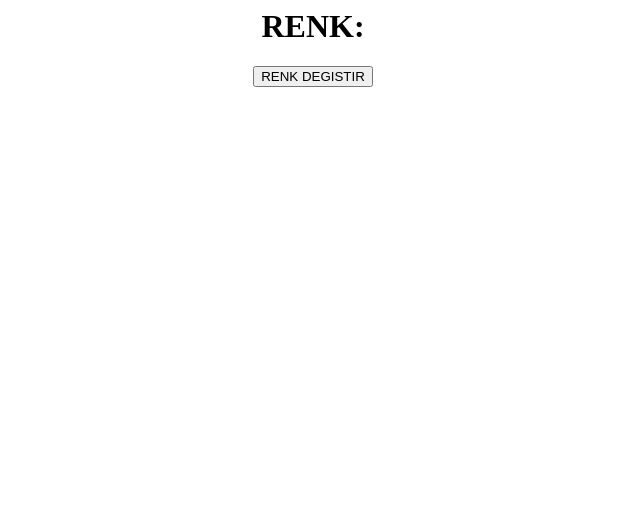
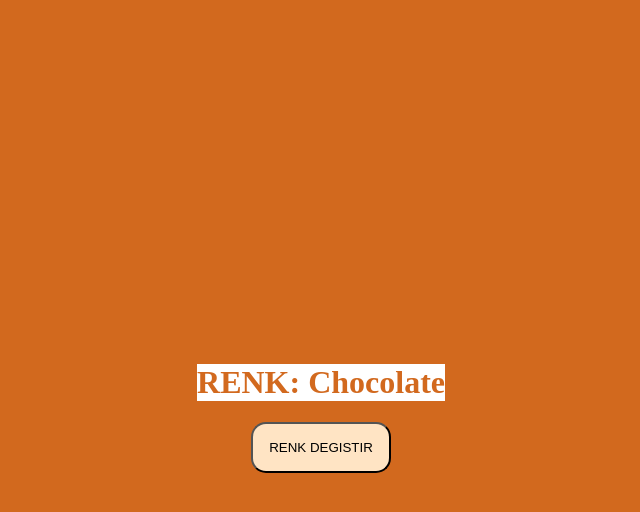
Before and after one commit to mhtpky/JAVASCRIPT, a plain HTML site: page bolum6_diziler/ornek2_renkDegistirici/index.html in a window 1280 px wide. Both pictures are taken after a click on the button "RENK DEGISTIR". Shown: the whole page, without its empty margins (327-967 px from the left). Drawn offline with Linux system fonts and the light colour scheme.

Commit message:
all examples

```diff
--- a/bolum6_diziler/ornek2_renkDegistirici/index.html
+++ b/bolum6_diziler/ornek2_renkDegistirici/index.html
@@ -8,10 +8,21 @@
     <title>RENK DEGISTIRICI</title>
 </head>
 
+<!-- HEX(16) > hegze desimal renk paleti
+   0-1-2-3-4-5-6-7-8-9-A-B-C-D-E-F toplam 16
+   Bir renk 6 basamakli ifade edilir ve herbir basamak 0-F arasi bir deger alir
+   ORNEGIN >> #2FBC10 >>
+   ilk 2 basamak(2F) >RED
+   Orta 2 basamak(BC)>GREEN
+   Son 2 basamak (10)>BLUE olusturu
+     -->
+
 <body>
-    <h1>RENK: <span class="renk"></span></h1>
+    <div class="container">
+        <h1>RENK: <span class="renk"></span></h1>
 
-    <button class="btn">RENK DEGISTIR</button>
+        <button class="btn">RENK DEGISTIR</button>
+    </div>
 
     <script src="renk.js"></script>
 </body>
--- a/bolum6_diziler/ornek2_renkDegistirici/renk.css
+++ b/bolum6_diziler/ornek2_renkDegistirici/renk.css
@@ -1,3 +1,30 @@
-* {
+.container {
+    width: 100vw;
+    min-height: 100vh;
+    /* vw >> viewport-width(tarayicinin alani)demektir. tarayici alaninin %100 dmektir
+       vh >> viewport-height*/
     text-align: center;
+    flex-direction: column;
+    /* satir satir dizsin demis olduk alt alta gelmesi icin  */
+    display: flex;
+    justify-content: center;
+    align-items: center;
+    /* align-item center >> yatay
+       justify-content >> dikey hizalama icin kullaniulir
+       her ikisi icin de display-flex kullanilmasi gerekir */
 }
+
+.btn {
+    padding: 1rem;
+    background-color: bisque;
+    border-radius: 15px;
+}
+
+.btn:hover {
+    background-color: rgb(159, 122, 76);
+    /* btn uzerine gelince renk degistirsin  */
+}
+
+h1 {
+    background-color: white;
+}
--- a/bolum6_diziler/ornek2_renkDegistirici/renk.js
+++ b/bolum6_diziler/ornek2_renkDegistirici/renk.js
@@ -0,0 +1,157 @@
+document.querySelector(".btn").onclick = function() {
+    const renkler = [
+        "AliceBlue",
+        "AntiqueWhite",
+        "Aqua",
+        "Aquamarine",
+        "Azure",
+        "Beige",
+        "Bisque",
+        "Black",
+        "BlanchedAlmond",
+        "Blue",
+        "BlueViolet",
+        "Brown",
+        "BurlyWood",
+        "CadetBlue",
+        "Chartreuse",
+        "Chocolate",
+        "Coral",
+        "CornflowerBlue",
+        "Cornsilk",
+        "Crimson",
+        "Cyan",
+        "DarkBlue",
+        "DarkCyan",
+        "DarkGoldenRod",
+        "DarkGray",
+        "DarkGrey",
+        "DarkGreen",
+        "DarkKhaki",
+        "DarkMagenta",
+        "DarkOliveGreen",
+        "DarkOrange",
+        "DarkOrchid",
+        "DarkRed",
+        "DarkSalmon",
+        "DarkSeaGreen",
+        "DarkSlateBlue",
+        "DarkSlateGray",
+        "DarkSlateGrey",
+        "DarkTurquoise",
+        "DarkViolet",
+        "DeepPink",
+        "DeepSkyBlue",
+        "DimGray",
+        "DimGrey",
+        "DodgerBlue",
+        "FireBrick",
+        "FloralWhite",
+        "ForestGreen",
+        "Fuchsia",
+        "Gainsboro",
+        "GhostWhite",
+        "Gold",
+        "GoldenRod",
+        "Gray",
+        "Grey",
+        "Green",
+        "GreenYellow",
+        "HoneyDew",
+        "HotPink",
+        "IndianRed",
+        "Indigo",
+        "Ivory",
+        "Khaki",
+        "Lavender",
+        "LavenderBlush",
+        "LawnGreen",
+        "LemonChiffon",
+        "LightBlue",
+        "LightCoral",
+        "LightCyan",
+        "LightGoldenRodYellow",
+        "LightGray",
+        "LightGrey",
+        "LightGreen",
+        "LightPink",
+        "LightSalmon",
+        "LightSeaGreen",
+        "LightSkyBlue",
+        "LightSlateGray",
+        "LightSlateGrey",
+        "LightSteelBlue",
+        "LightYellow",
+        "Lime",
+        "LimeGreen",
+        "Linen",
+        "Magenta",
+        "Maroon",
+        "MediumAquaMarine",
+        "MediumBlue",
+        "MediumOrchid",
+        "MediumPurple",
+        "MediumSeaGreen",
+        "MediumSlateBlue",
+        "MediumSpringGreen",
+        "MediumTurquoise",
+        "MediumVioletRed",
+        "MidnightBlue",
+        "MintCream",
+        "MistyRose",
+        "Moccasin",
+        "NavajoWhite",
+        "Navy",
+        "OldLace",
+        "Olive",
+        "OliveDrab",
+        "Orange",
+        "OrangeRed",
+        "Orchid",
+        "PaleGoldenRod",
+        "PaleGreen",
+        "PaleTurquoise",
+        "PaleVioletRed",
+        "PapayaWhip",
+        "PeachPuff",
+        "Peru",
+        "Pink",
+        "Plum",
+        "PowderBlue",
+        "Purple",
+        "RebeccaPurple",
+        "Red",
+        "RosyBrown",
+        "RoyalBlue",
+        "SaddleBrown",
+        "Salmon",
+        "SandyBrown",
+        "SeaGreen",
+        "SeaShell",
+        "Sienna",
+        "Silver",
+        "SkyBlue",
+        "SlateBlue",
+        "SlateGray",
+        "SlateGrey",
+        "Snow",
+        "SpringGreen",
+        "SteelBlue",
+        "Tan",
+        "Teal",
+        "Thistle",
+        "Tomato",
+        "Turquoise",
+        "Violet",
+        "Wheat",
+        "White",
+        "WhiteSmoke",
+        "Yellow",
+        "YellowGreen",
+    ];
+    const rastgele = Math.floor(Math.random() * renkler.length);
+    document.querySelector(".renk").innerHTML = renkler[rastgele];
+    //renkler dizisinin rastgele secilen sayi indeksini al ve renk span'ina ekle
+    document.querySelector("body").style.backgroundColor = renkler[rastgele];
+    document.querySelector("h1").style.color = renkler[rastgele];
+};
--- /dev/null
+++ b/bolum6_diziler/ornek3_iterasyon/index.html
@@ -0,0 +1,25 @@
+<html lang="en">
+
+<head>
+    <meta charset="UTF-8" />
+    <meta http-equiv="X-UA-Compatible" content="IE=edge" />
+    <meta name="viewport" content="width=device-width, initial-scale=1.0" />
+    <title>ITERASYON</title>
+</head>
+
+<!-- << FOR DONGUSU >>
+Klasik bildigimiz for dongusudur. Diger dongulerden daha hizlidir(For in ve For of).-->
+
+<!-- << FOR IN DONGUSU >>
+For dongusunun kisaltilmis halidir.(sayac ve kosul kullanmaya gerek yoktr)
+Sadece diziler ve objelerde kullanilabilir-->
+
+<!-- << FOR OF DONGUSU >>
+For in'e benzer ama For of bicok veri yapisi uzerinde calisabilir ve bu sebepten daha genis kullanim alanina sahiptir
+Diziler,Stringer,Map'ler vb bir cok veri yapisinda kullanilir -->
+
+<body>
+    <script src="iterasyon.js"></script>
+</body>
+
+</html>
```
Also changed, not shown: bolum6_diziler/ornek3_iterasyon/iterasyon.js (added, +19 -0 lines).
